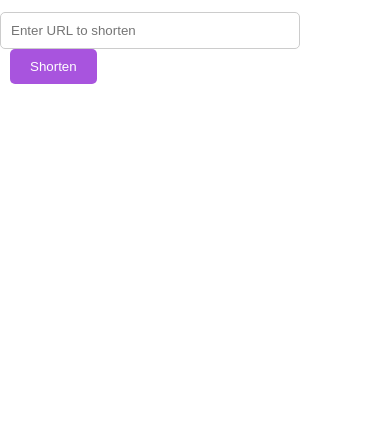
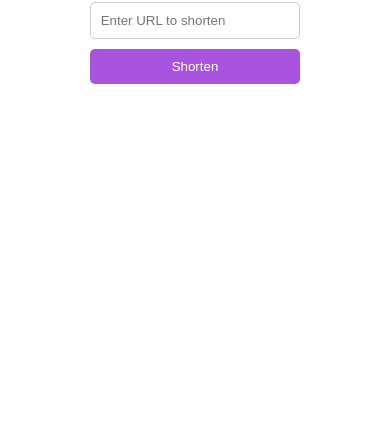
Before and after one commit to beebeebeeebeee/go-url-shortener, a plain HTML site: page public/index.html in a window 390 px wide. Shown: the part 414-844 px from the top of the page. Drawn offline with Linux system fonts and the light colour scheme; files that its build step writes are made by us from their sources; files whose address does not match are found by name.

Commit message:
udpate style

```diff
--- a/public/index.html
+++ b/public/index.html
@@ -2,6 +2,7 @@
 
 <head>
 	<title>URL Shortener</title>
+	<meta name="viewport" content="width=device-width, initial-scale=1.0">
 	<link rel="stylesheet" type="text/css" href="public/style.css">
 	<script src="public/script.js"></script>
 </head>
@@ -9,7 +10,7 @@
 <body>
 	<div>
 		<h1>URL Shortener</h1>
-		<div>
+		<div class="form">
 			<input id="url-input" type="text" placeholder="Enter URL to shorten">
 			<button id="shorten-btn" class="primary">Shorten</button>
 		</div>
--- a/public/style.css
+++ b/public/style.css
@@ -10,10 +10,23 @@ h1 {
     text-align: center;
 }
 
-form {
+.form {
     display: flex;
+    flex-direction: row;
     justify-content: center;
     margin-top: 20px;
+    text-align: center;
+}
+
+@media (max-width: 430px) {
+    .form {
+        flex-direction: column;
+    }
+
+    .form *{
+        margin: 0 0 10px 0;
+        width: 100%;
+    }
 }
 
 input {
```
